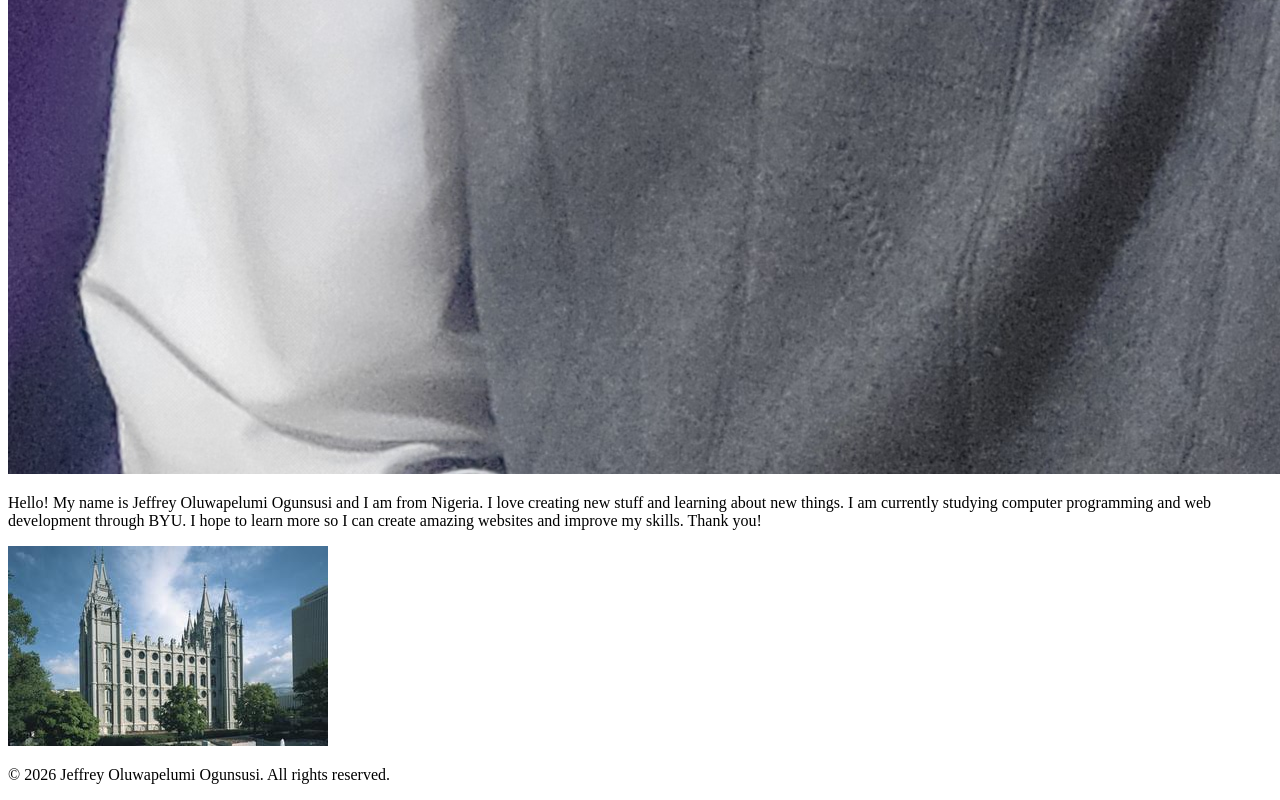
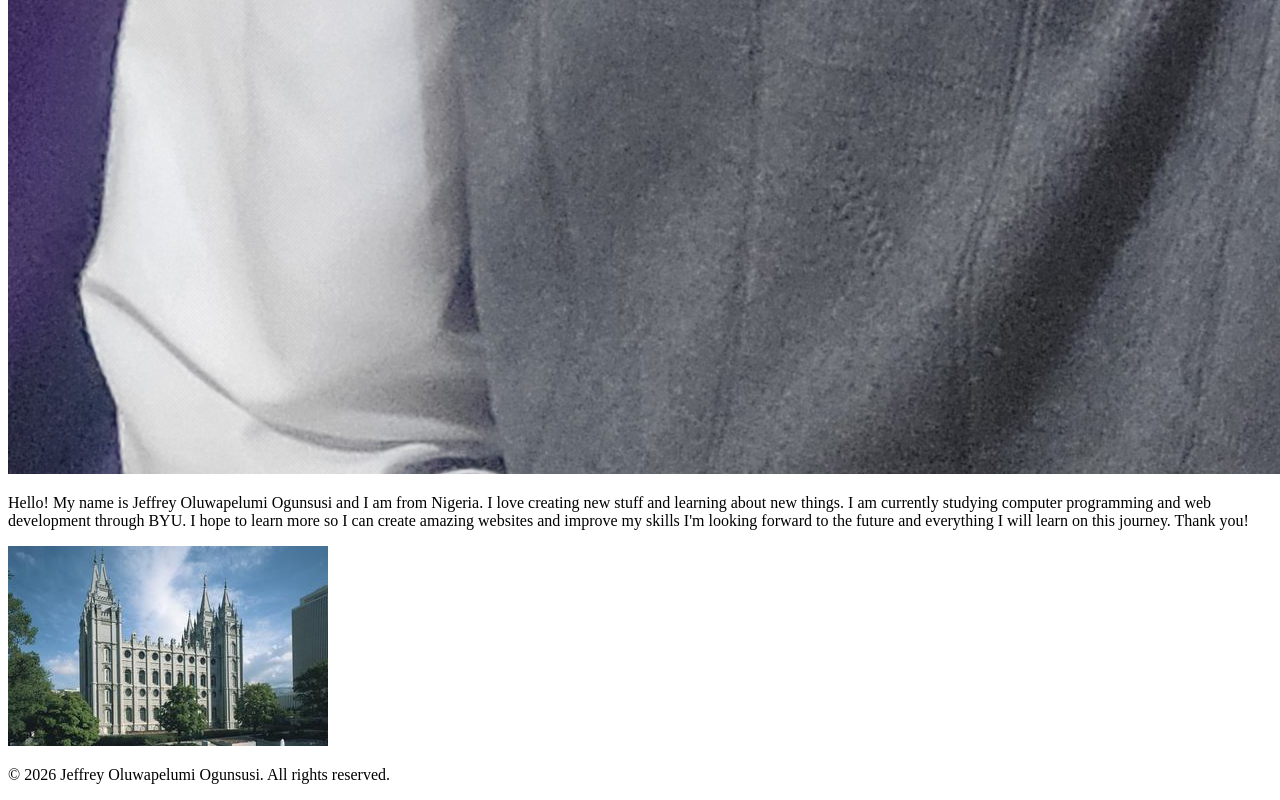
Before and after one commit to ogunmepon1-pen/wdd130, a plain HTML site: page index.html in a window 1280 px wide. Shown: the part 2848-3648 px from the top of the page. Drawn offline with Linux system fonts and the light colour scheme.

Commit message:
i created the index.html

```diff
--- a/index.html
+++ b/index.html
@@ -25,7 +25,7 @@
             I love creating new stuff and learning about new things.
             I am currently studying computer programming and web development
             through BYU. I hope to learn more so I can create amazing websites
-            and improve my skills. Thank you!
+            and improve my skills I'm looking forward to the future and everything I will learn on this journey. Thank you!
         </p>
 
         <img src="images/salt-lake-temple.jpg" alt="The Salt Lake Temple.">
```
